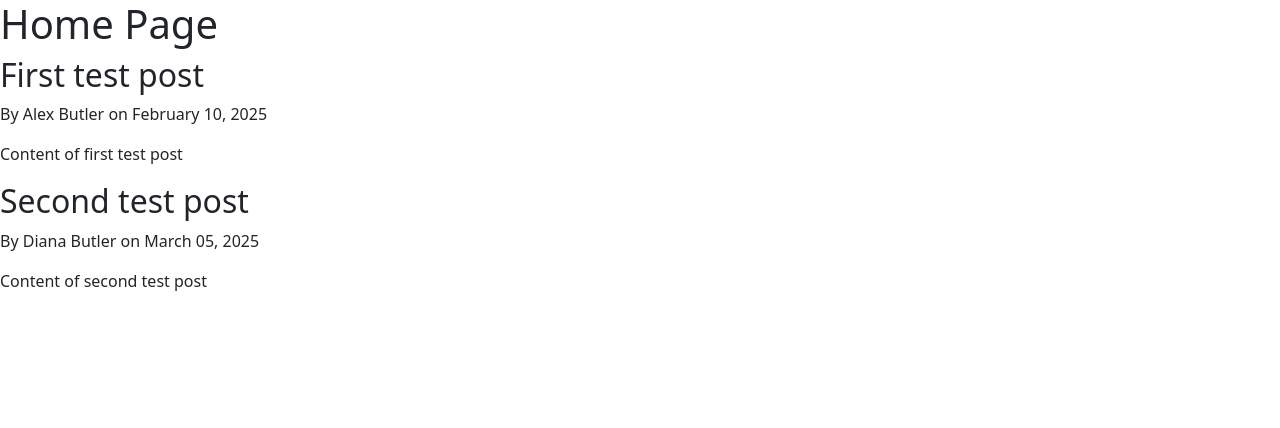
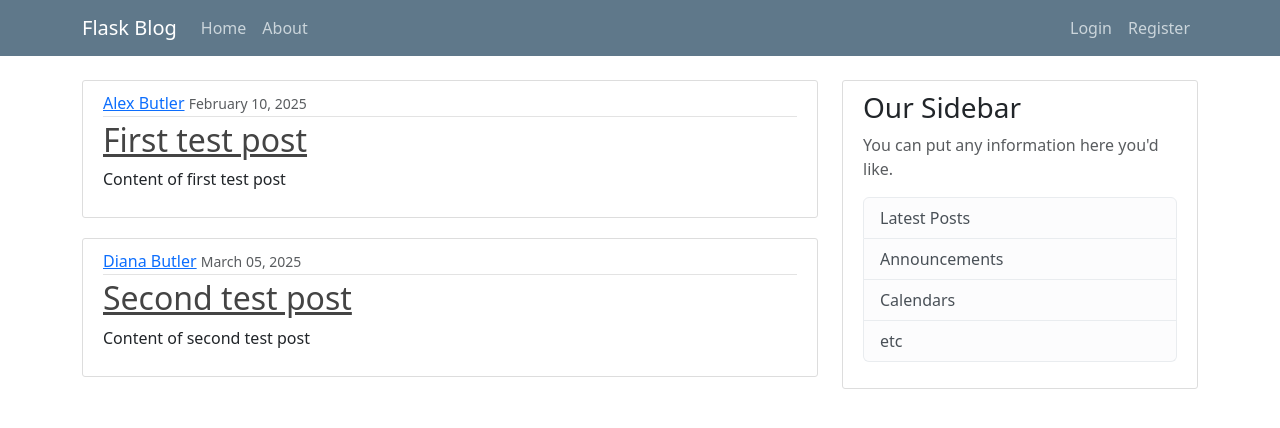
Before and after one commit to vlajksanyee/flask_web_app, a Flask app: page / in a window 1280 px wide. Shown: the top 428 px of the page. Run offline with Flask 3, Linux system fonts and the light colour scheme.

Commit message:
style: add sample styling
styling is from a flask tutorial series

```diff
--- a/flask_blog.py
+++ b/flask_blog.py
@@ -1,5 +1,5 @@
 
-from flask import Flask, render_template
+from flask import Flask, render_template, url_for
 
 app = Flask(__name__)
 
--- /dev/null
+++ b/static/main.css
@@ -0,0 +1,85 @@
+body {
+    background: #fafafa;
+    color: #333333;
+    padding-top: 5rem;
+}
+
+h1,
+h2,
+h3,
+h4,
+h5,
+h6 {
+    color: #444444;
+}
+
+.bg-steel {
+    background-color: #5f788a;
+}
+
+.site-header .navbar-nav .nav-link {
+    color: #cbd5db;
+}
+
+.site-header .navbar-nav .nav-link:hover {
+    color: #ffffff;
+}
+
+.site-header .navbar-nav .nav-link.active {
+    font-weight: 500;
+}
+
+.content-section {
+    background: #ffffff;
+    padding: 10px 20px;
+    border: 1px solid #dddddd;
+    border-radius: 3px;
+    margin-bottom: 20px;
+}
+
+.article-title {
+    color: #444444;
+}
+
+a.article-title:hover {
+    color: #428bca;
+    text-decoration: none;
+}
+
+.article-content {
+    white-space: pre-line;
+}
+
+.article-img {
+    height: 65px;
+    width: 65px;
+    margin-right: 16px;
+}
+
+.article-metadata {
+    padding-bottom: 1px;
+    margin-bottom: 4px;
+    border-bottom: 1px solid #e3e3e3
+}
+
+.article-metadata a:hover {
+    color: #333;
+    text-decoration: none;
+}
+
+.article-svg {
+    width: 25px;
+    height: 25px;
+    vertical-align: middle;
+}
+
+.account-img {
+    height: 125px;
+    width: 125px;
+    margin-right: 20px;
+    margin-bottom: 16px;
+}
+
+.account-heading {
+    font-size: 2.5rem;
+}
--- a/templates/home.html
+++ b/templates/home.html
@@ -1,9 +1,15 @@
 {% extends "layout.html" %}
 {% block content %}
-    <h1>Home Page</h1>
     {% for post in posts %}
-        <h2>{{ post.title }}</h2>
-        <p>By {{ post.author }} on {{ post.date_posted }}</p>
-        <p>{{ post.content }}</p>
+        <article class="media content-section">
+            <div class="media-body">
+                <div class="article-metadata">
+                    <a href="#" class="mr-2">{{ post.author }}</a>
+                    <small class="text-muted">{{ post.date_posted }}</small>
+                </div>
+                <h2><a href="#" class="article-title">{{ post.title }}</a></h2>
+                <p class="article-content">{{ post.content }}</p>
+            </div>
+        </article>
     {% endfor %}
 {% endblock content %}
--- a/templates/layout.html
+++ b/templates/layout.html
@@ -1,21 +1,73 @@
 <!DOCTYPE html>
 <html lang="en">
+
 <head>
     <meta charset="UTF-8">
     <meta name="viewport" content="width=device-width, initial-scale=1.0">
+    <link rel="stylesheet" href="{{ url_for('static', filename='main.css') }}">
     {% if title %}
-        <title>Flask Blog - {{ title }}</title>
+    <title>Flask Blog - {{ title }}</title>
     {% else %}
-        <title>Flask Blog</title>
+    <title>Flask Blog</title>
     {% endif %}
 
-    <link href="https://cdn.jsdelivr.net/npm/bootstrap@5.3.3/dist/css/bootstrap.min.css" rel="stylesheet" integrity="sha384-QWTKZyjpPEjISv5WaRU9OFeRpok6YctnYmDr5pNlyT2bRjXh0JMhjY6hW+ALEwIH" crossorigin="anonymous">
+    <link href="https://cdn.jsdelivr.net/npm/bootstrap@5.3.3/dist/css/bootstrap.min.css" rel="stylesheet"
+        integrity="sha384-QWTKZyjpPEjISv5WaRU9OFeRpok6YctnYmDr5pNlyT2bRjXh0JMhjY6hW+ALEwIH" crossorigin="anonymous">
 </head>
+
 <body>
-    {% block content %}{% endblock %}
+    <header class="site-header">
+        <nav class="navbar navbar-expand-md navbar-dark bg-steel fixed-top">
+            <div class="container">
+                <a class="navbar-brand mr-4" href="/">Flask Blog</a>
+                <button class="navbar-toggler" type="button" data-toggle="collapse" data-target="#navbarToggle"
+                    aria-controls="navbarToggle" aria-expanded="false" aria-label="Toggle navigation">
+                    <span class="navbar-toggler-icon"></span>
+                </button>
+                <div class="collapse navbar-collapse justify-content-between" id="navbarToggle">
+                    <div class="navbar-nav">
+                        <a class="nav-item nav-link" href="/">Home</a>
+                        <a class="nav-item nav-link" href="/about">About</a>
+                    </div>
+                    <!-- Navbar Right Side -->
+                    <div class="navbar-nav ml-auto">
+                        <a class="nav-item nav-link" href="/login">Login</a>
+                        <a class="nav-item nav-link" href="/register">Register</a>
+                    </div>
+                </div>
+            </div>
+        </nav>
+    </header>
+    <main role="main" class="container">
+        <div class="row">
+            <div class="col-md-8">
+                {% block content %}{% endblock %}
+            </div>
+            <div class="col-md-4">
+                <div class="content-section">
+                    <h3>Our Sidebar</h3>
+                    <p class='text-muted'>You can put any information here you'd like.
+                    <ul class="list-group">
+                        <li class="list-group-item list-group-item-light">Latest Posts</li>
+                        <li class="list-group-item list-group-item-light">Announcements</li>
+                        <li class="list-group-item list-group-item-light">Calendars</li>
+                        <li class="list-group-item list-group-item-light">etc</li>
+                    </ul>
+                    </p>
+                </div>
+            </div>
+        </div>
+    </main>
 
-    <script src="https://cdn.jsdelivr.net/npm/bootstrap@5.3.3/dist/js/bootstrap.bundle.min.js" integrity="sha384-YvpcrYf0tY3lHB60NNkmXc5s9fDVZLESaAA55NDzOxhy9GkcIdslK1eN7N6jIeHz" crossorigin="anonymous"></script>
-    <script src="https://cdn.jsdelivr.net/npm/@popperjs/core@2.11.8/dist/umd/popper.min.js" integrity="sha384-I7E8VVD/ismYTF4hNIPjVp/Zjvgyol6VFvRkX/vR+Vc4jQkC+hVqc2pM8ODewa9r" crossorigin="anonymous"></script>
-    <script src="https://cdn.jsdelivr.net/npm/bootstrap@5.3.3/dist/js/bootstrap.min.js" integrity="sha384-0pUGZvbkm6XF6gxjEnlmuGrJXVbNuzT9qBBavbLwCsOGabYfZo0T0to5eqruptLy" crossorigin="anonymous"></script>
+    <script src="https://cdn.jsdelivr.net/npm/bootstrap@5.3.3/dist/js/bootstrap.bundle.min.js"
+        integrity="sha384-YvpcrYf0tY3lHB60NNkmXc5s9fDVZLESaAA55NDzOxhy9GkcIdslK1eN7N6jIeHz"
+        crossorigin="anonymous"></script>
+    <script src="https://cdn.jsdelivr.net/npm/@popperjs/core@2.11.8/dist/umd/popper.min.js"
+        integrity="sha384-I7E8VVD/ismYTF4hNIPjVp/Zjvgyol6VFvRkX/vR+Vc4jQkC+hVqc2pM8ODewa9r"
+        crossorigin="anonymous"></script>
+    <script src="https://cdn.jsdelivr.net/npm/bootstrap@5.3.3/dist/js/bootstrap.min.js"
+        integrity="sha384-0pUGZvbkm6XF6gxjEnlmuGrJXVbNuzT9qBBavbLwCsOGabYfZo0T0to5eqruptLy"
+        crossorigin="anonymous"></script>
 </body>
+
 </html>
```
